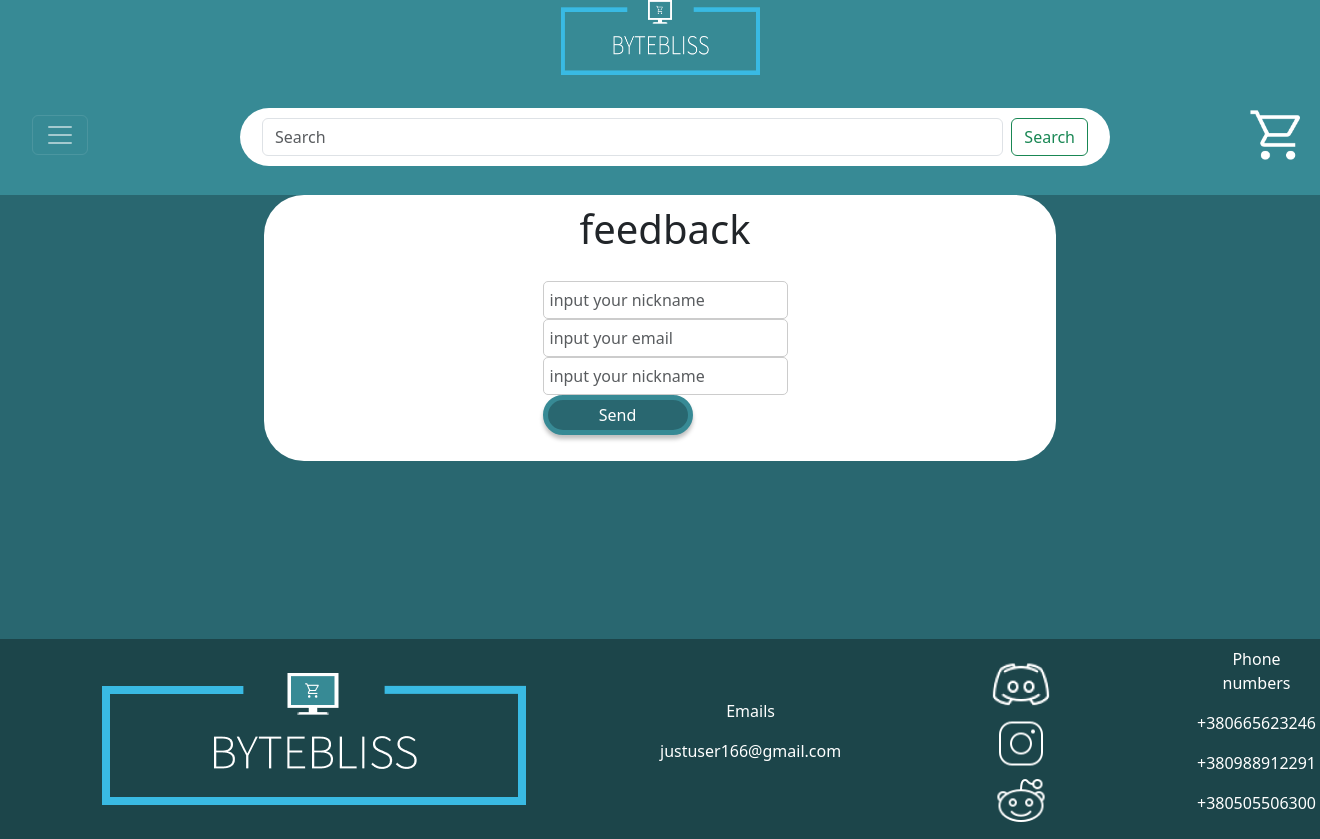
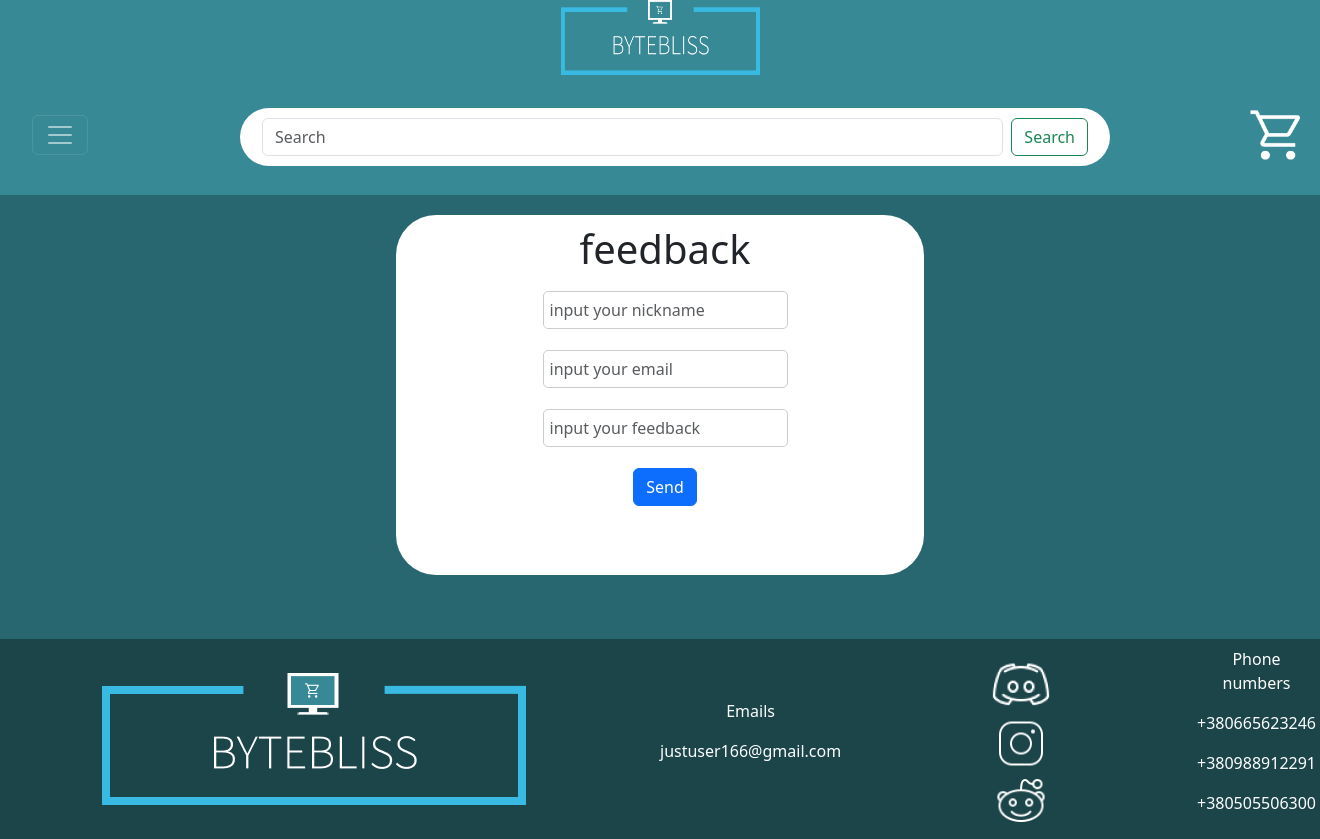
Before and after one commit to PavloGaidar/graduation-project, a Django app: page /feedback/ in a window 1320 px wide. Run offline with Django 4.2, Linux system fonts and the light colour scheme; some libraries are stand-ins or nearby versions.

Commit message:
FEEDBACK

```diff
--- a/feedback/templates/feedbackapp/feedback.html
+++ b/feedback/templates/feedbackapp/feedback.html
@@ -7,14 +7,69 @@ feedback
        <div class="feedback-block">
                         <div class="feedbackk">
                             <h1>feedback</h1>
-            <form action="POST" class="feedback-form">
-                        <input type="text" name="name" placeholder="input your nickname" class="form-control" required>
-                <input type="email" class="form-control" id="email" name="email" placeholder="input your email" required>
-<input type="text" name="name" placeholder="input your nickname" class="form-control" required>
+            <form action="post" class="feedback-form needs-validation">
 
-                        <button class="button-add-to-cart">Send</button>
+                    {% csrf_token %}
+                    <div class="mb-3">
+                        <input type="text" class="form-control" id="name" name="name" placeholder="input your nickname" required>
+                        <div class="invalid-feedback" style="margin-left: -120px;margin-top:-27px">
+                            Wrong username!
+                        </div>
+                    </div>
+                    <div class="mb-3">
+                        <input type="email" class="form-control" id="email" name="email" placeholder="input your email" required>
+                        <div class="invalid-feedback" style="margin-left: -455px;margin-top:-31px;width:auto">
+                            The email address should follow the pattern <strong>example@example.com</strong>
+                        </div>
+                    </div>
+                    <div class="mb-3">
+                        <input type="text" class="form-control" id="feedback" name="feedback" placeholder="input your feedback" required>
+                        <div class="invalid-feedback" style="margin-left: -167px;margin-top:-27px">
+                            Your feedback isn't safe!
+                        </div>
+                    </div>
+
+                    <button type="submit" class="btn btn-primary ">Send</button>
+
         </form>
 
     </div>
                     </div>
+                    <script>
+                        (() => {
+                            "use strict";
+
+                            // Fetch all the forms we want to apply custom Bootstrap validation styles to
+                            const forms = document.querySelectorAll(".needs-validation");
+
+                            // Loop over them and prevent submission
+                            Array.from(forms).forEach((form) => {
+                                form.addEventListener(
+                                    "submit",
+                                    (event) => {
+                                        if (!form.checkValidity()) {
+                                            event.preventDefault();
+                                            event.stopPropagation();
+                                        }
+
+                                        form.classList.add("was-validated");
+                                },
+                                false
+                              );
+                            });
+                          })();
+                        let allIns = document.querySelectorAll(".tele");
+                        Inputmask().mask(allIns);
+                        [...allIns].map(el => el.setAttribute('placeholder', "+**(***)-***-****"));
+
+                        $('#jqp input').inputmask("phone", {
+                        placeholder: '#',
+                        showMaskOnHover: false,
+                        onKeyValidation: function () {
+                            let mt = $(this).inputmask("getmetadata");
+                            $('#jqp span').text($(mt['cd']) ($(mt['kk'])));
+                            //console.log(mt);
+                          }
+                        });
+                        </script>
 {%endblock%}
--- a/mainpage/static/css/main.css
+++ b/mainpage/static/css/main.css
@@ -255,19 +255,23 @@ footer{
     flex-direction: column;
     justify-content: center;
     align-items: center;
+    height: 50%;
 }
 .feedback-form{
-    gap: 20px;
+    display: flex;
+    flex-direction: column;
+    gap: 5px;
+    align-items: center;
 }
 .feedbackk{
     display: flex;
     flex-direction: column;
     align-items: center;
     padding: 10px 10px 10px 20px;
-    gap: 20px;
+    gap: 10px;
+    width: 40%;
+    height: 90%;
 
-    width: 60%;
-    height: 40%;
 
     background: #FFFFFF;
     border-radius: 40px;
```
